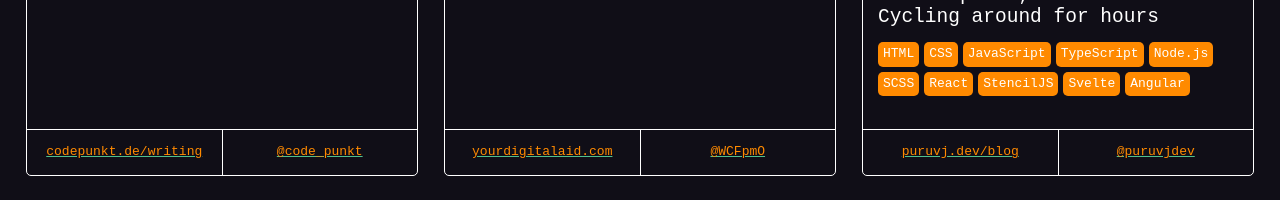
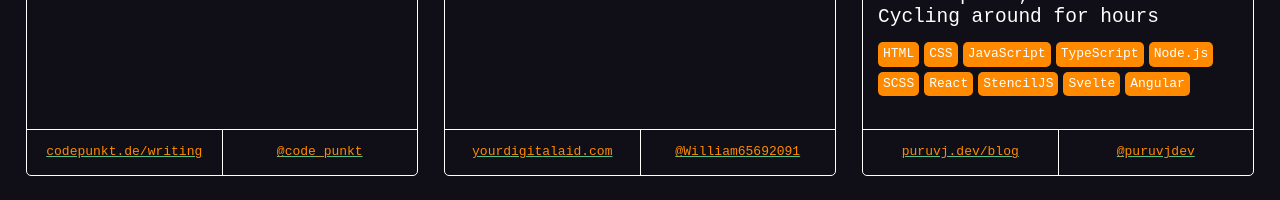
Before and after one commit to markodenic/awesome-tech-blogs, a Nuxt app: page / in a window 1280 px wide. Shown: the part 6640-6840 px from the top of the page. Built offline with nearby package versions, Linux system fonts and the light colour scheme.

Commit message:
Updating my twitter account to full personal
Updated twitter.

```diff
--- a/data.js
+++ b/data.js
@@ -47,7 +47,7 @@ module.exports = [
     name: 'William Chin',
     description: 'Product Owner, Digital Marketer and Developer',
     url: 'https://yourdigitalaid.com/',
-    twitter: '@WCFpmO',
+    twitter: '@William65692091',
     tags: [
       'HTML',
       'CSS',
```
